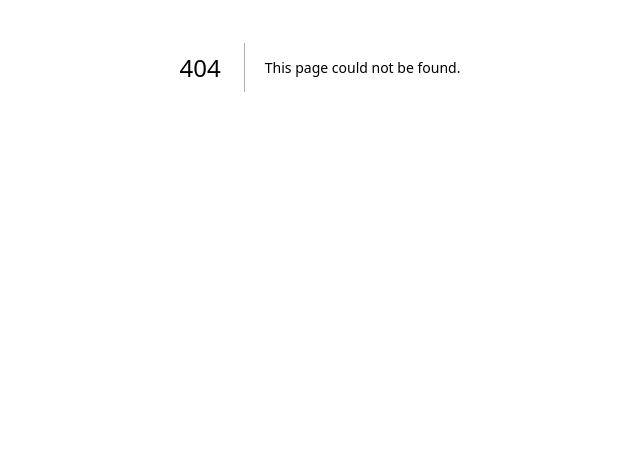
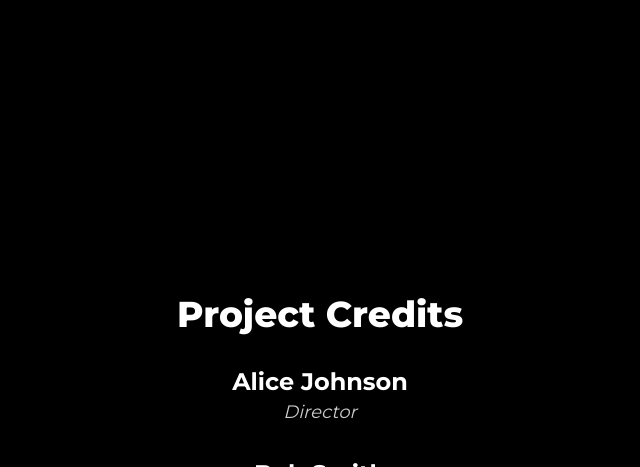
Before and after one commit to chhalchitraunesco/chhalchitra, a Next.js app: page /credits in a window 1280 px wide. Before the commit this address had no page. Shown: the part 333-800 px from the top of the page, without its empty margins (320-960 px from the left). Built offline with nearby package versions, Linux system fonts and the light colour scheme.

Commit message:
added music playing capability

```diff
--- /dev/null
+++ b/public/credits.json
@@ -0,0 +1,6 @@
+[
+  { "name": "Alice Johnson", "role": "Director" },
+  { "name": "Bob Smith", "role": "Writer" },
+  { "name": "Charlie Lee", "role": "Illustrator" },
+  { "name": "Dana Kim", "role": "Music Composer" }
+]
--- /dev/null
+++ b/src/app/credits/page.tsx
@@ -0,0 +1,86 @@
+"use client";
+
+import React, { useEffect, useState } from "react";
+
+type Credit = {
+  name: string;
+  role: string;
+};
+
+export default function Credits() {
+  const [credits, setCredits] = useState<Credit[]>([]);
+
+  useEffect(() => {
+    fetch("/credits.json")
+      .then((res) => res.json())
+      .then((data: Credit[]) => setCredits(data));
+  }, []);
+
+  if (credits.length === 0) {
+    return (
+      <div className="flex justify-center items-center h-screen text-white bg-black">
+        Loading credits...
+      </div>
+    );
+  }
+
+  return (
+    <div className="relative h-screen w-full overflow-hidden bg-black text-white flex justify-center items-center font-montserrat">
+      {/* Scrolling content */}
+      <div className="animate-scroll-credits text-center space-y-8">
+        {/* Project Title */}
+        <h1 className="text-4xl font-extrabold mb-8">Project Credits</h1>
+
+        {/* Names from JSON */}
+        {credits.map((person, idx) => (
+          <div key={idx}>
+            <div className="text-2xl font-bold">{person.name}</div>
+            <div className="text-lg italic opacity-80">{person.role}</div>
+          </div>
+        ))}
+
+        {/* Thank You Message */}
+        <div className="mt-16">
+          <h2 className="text-3xl font-bold">Thank You</h2>
+          <p className="text-lg opacity-80">
+            To everyone who supported, contributed, and believed in this vision.
+          </p>
+        </div>
+
+        {/* Final Awareness Statement */}
+        <div className="mt-20 max-w-2xl mx-auto">
+          <p className="text-xl font-semibold">
+            This project is about spreading awareness regarding misinformation.
+          </p>
+          <p className="text-md mt-4 opacity-80 leading-relaxed">
+            In a world where false information spreads faster than truth,
+            it becomes crucial to question what we see, read, and share.
+            This project seeks to highlight the dangers of unchecked narratives,
+            remind us of the value of critical thinking, and encourage everyone
+            to pause before believing or forwarding information.
+            Together, we can build a culture of truth and responsibility.
+          </p>
+        </div>
+      </div>
+
+      {/* Animation */}
+      <style jsx>{`
+        .animate-scroll-credits {
+          display: flex;
+          flex-direction: column;
+          align-items: center;
+          animation: scrollUp 45s linear forwards;
+        }
+
+        @keyframes scrollUp {
+          0% {
+            transform: translateY(100%);
+          }
+          100% {
+            transform: translateY(-100%);
+          }
+        }
+      `}</style>
+    </div>
+  );
+}
--- a/src/app/globals.css
+++ b/src/app/globals.css
@@ -43,6 +43,9 @@
   --radius-xl: calc(var(--radius) + 4px);
   --font-bebas-neue: var(--font-bebas-neue);
   --font-roboto: var(--font-roboto);
+  --font-montserrat: var(--font-montserrat);
+  --font-oswald: var(--font-oswald);
+  --font-lato: var(--font-lato);
 }
 
 :root {
--- a/src/app/layout.tsx
+++ b/src/app/layout.tsx
@@ -1,5 +1,5 @@
 import type { Metadata } from "next";
-import { Roboto, Bebas_Neue } from "next/font/google";
+import { Roboto, Bebas_Neue, Montserrat, Oswald, Lato } from "next/font/google";
 import "./globals.css";
 
 const bebasNeue = Bebas_Neue({
@@ -7,6 +7,24 @@ const bebasNeue = Bebas_Neue({
   subsets: ["latin"],
   weight: "400",
 });
+
+const montserrat = Montserrat({
+  variable: "--font-montserrat",
+  subsets: ["latin"],
+  weight: ["100", "200", "300", "400", "500", "600", "700", "800", "900"],
+})
+
+const oswald = Oswald({
+  variable: "--font-oswald",
+  subsets: ["latin"],
+  weight: ["200", "300", "400", "500", "600", "700"],
+})
+
+const lato = Lato({
+  variable: "--font-lato",
+  subsets: ["latin"],
+  weight: ["100", "300", "400", "700", "900"],
+})
 
 const roboto = Roboto({
   variable: "--font-roboto",
@@ -27,7 +45,7 @@ export default function RootLayout({
   return (
     <html lang="en">
       <body
-        className={`${bebasNeue.variable} ${roboto.variable} antialiased`}
+        className={`${bebasNeue.variable} ${roboto.variable} ${montserrat.variable} ${oswald.variable} ${lato.variable} font-sans antialiased`}
       >
         {children}
       </body>
--- a/src/app/story/page.tsx
+++ b/src/app/story/page.tsx
@@ -13,15 +13,22 @@ type Scene = {
   id: number;
   title: string;
   image_src: string;
-  audio: string; // added
+  audio: string;
   subtitles: Subtitle[];
+  theme?: {
+    dim?: boolean;
+    fuzzy?: boolean;
+    lighting?: "soft" | "neon" | "candle";
+  };
 };
+
 
 export default function Story() {
   const [scenes, setScenes] = useState<Scene[]>([]);
   const [currentSceneIndex, setCurrentSceneIndex] = useState<number>(0);
   const [currentSubtitleIndex, setCurrentSubtitleIndex] = useState<number>(0);
   const audioRef = useRef<HTMLAudioElement | null>(null);
+
 
   // Fetch scenes JSON
   useEffect(() => {
```
